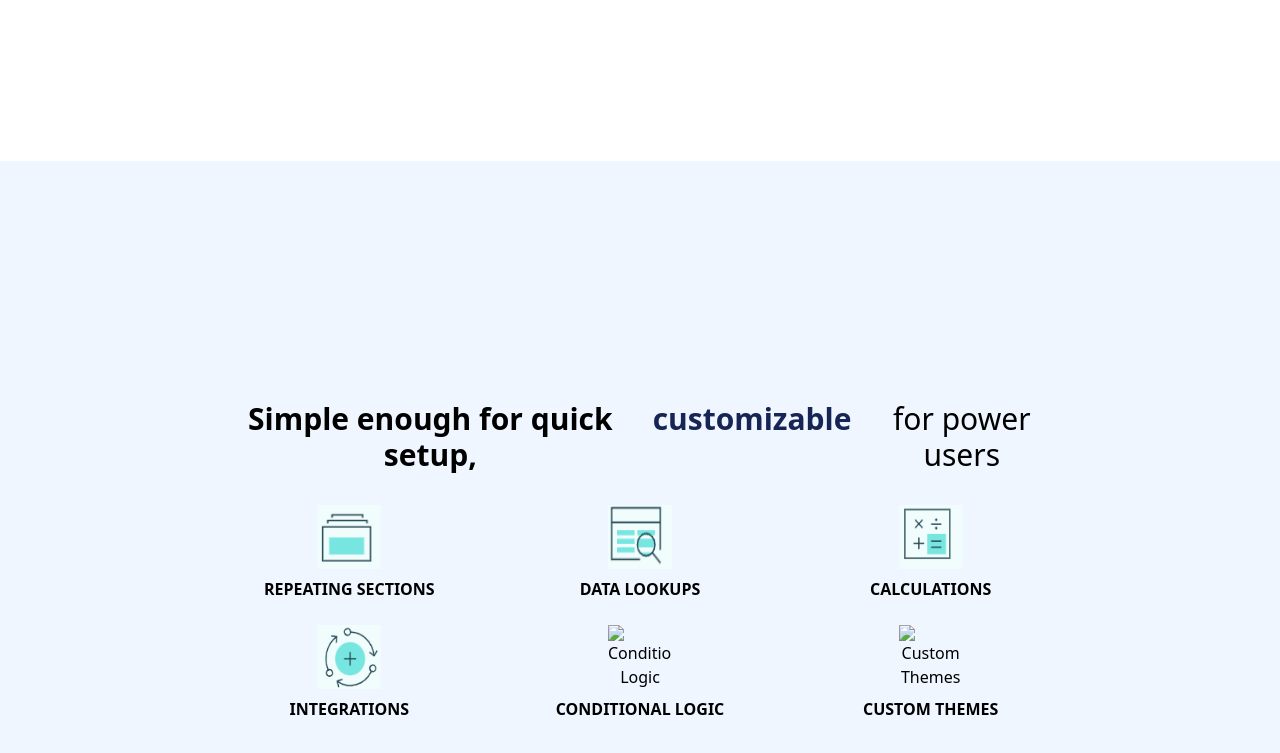
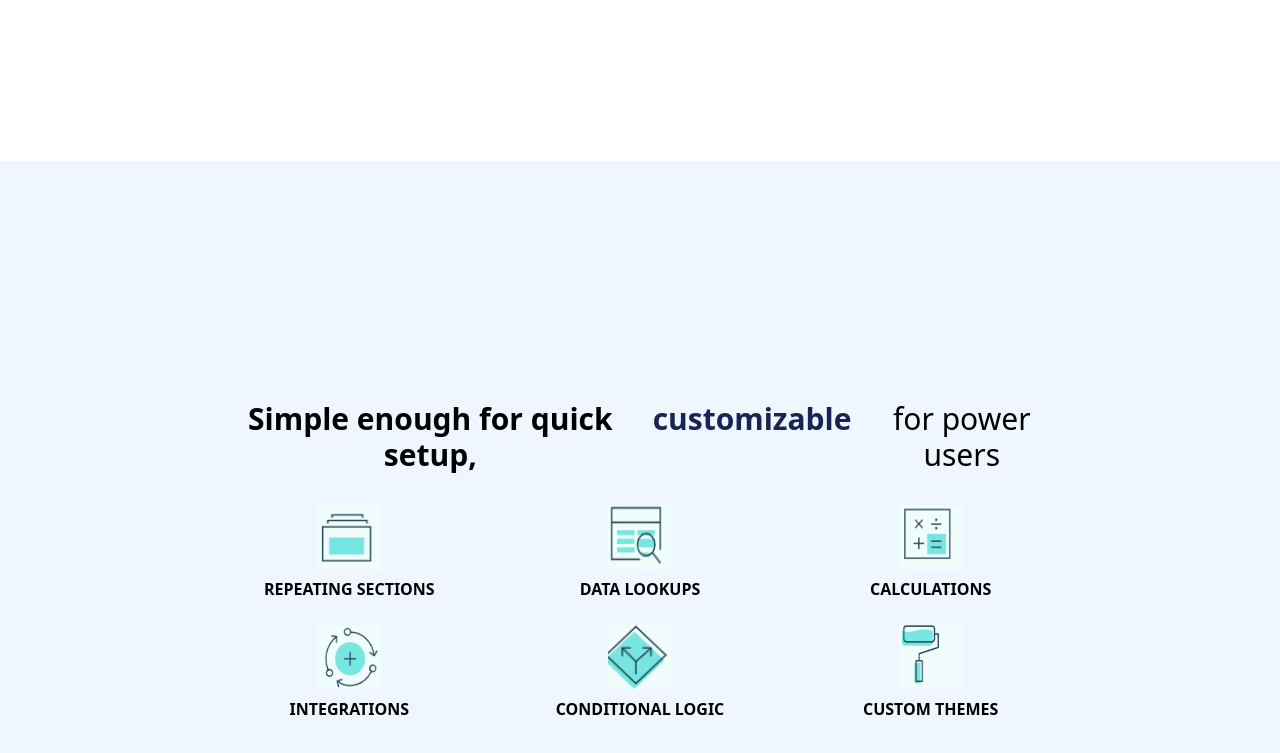
Before and after one commit to Lawal12maryam/javascriptexam, a website: page src/index.html in a window 1280 px wide. Shown: the part 3416-4169 px from the top of the page. Drawn offline with Linux system fonts and the light colour scheme; files whose address does not match are found by name.

Commit message:
first commit

```diff
--- a/src/index.html
+++ b/src/index.html
@@ -233,15 +233,15 @@
         <p class="font-bold">CALCULATIONS</p>
       </div>
       <div class="flex flex-col items-center">
-        <img src="integrations.png" alt="Integrations" class="w-16 h-16 mb-2">
+        <img src="images/images/integrations.png" alt="Integrations" class="w-16 h-16 mb-2">
         <p class="font-bold">INTEGRATIONS</p>
       </div>
       <div class="flex flex-col items-center">
-        <img src="conditional_logic.png" alt="Conditional Logic" class="w-16 h-16 mb-2">
+        <img src="images/images/conditional logic.png" alt="Conditional Logic" class="w-16 h-16 mb-2">
         <p class="font-bold">CONDITIONAL LOGIC</p>
       </div>
       <div class="flex flex-col items-center">
-        <img src="custom_themes.png" alt="Custom Themes" class="w-16 h-16 mb-2">
+        <img src="images/images/custom thems.png" alt="Custom Themes" class="w-16 h-16 mb-2">
         <p class="font-bold">CUSTOM THEMES</p>
       </div>
     </div>
```
